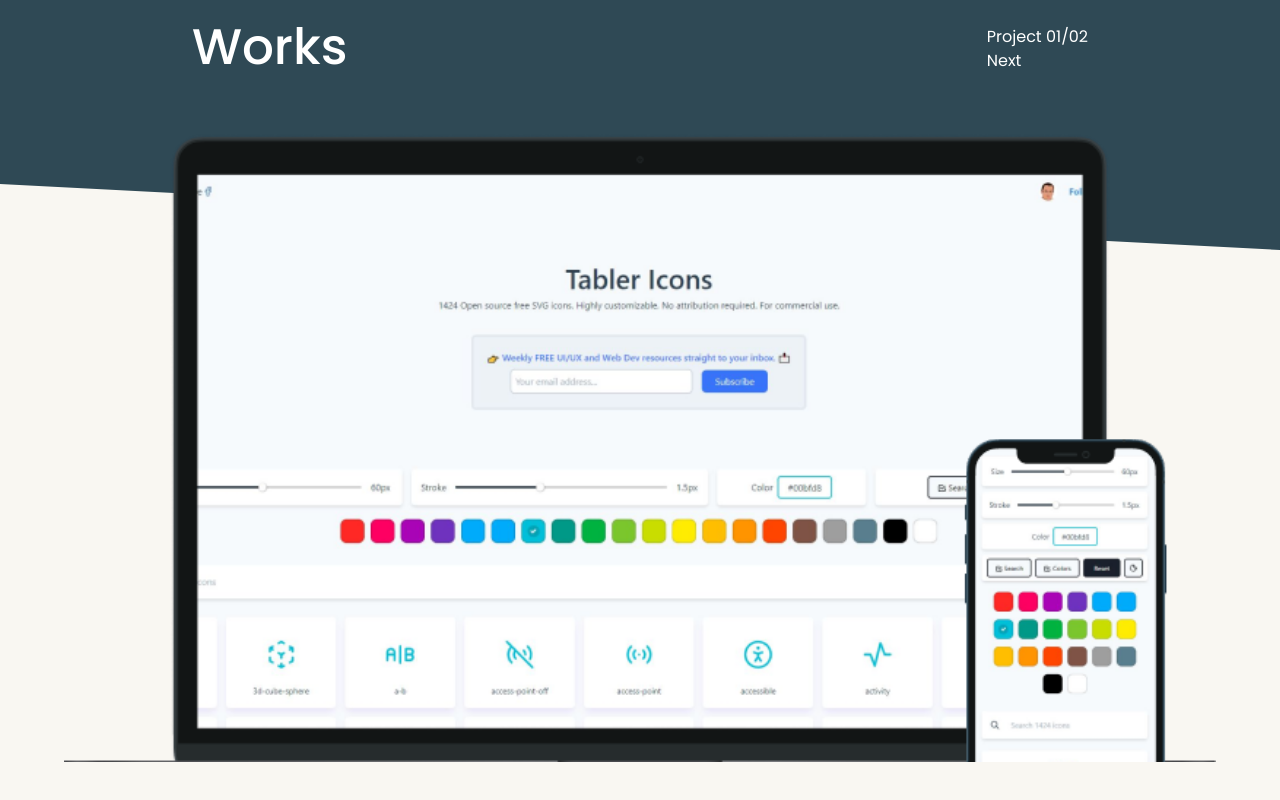
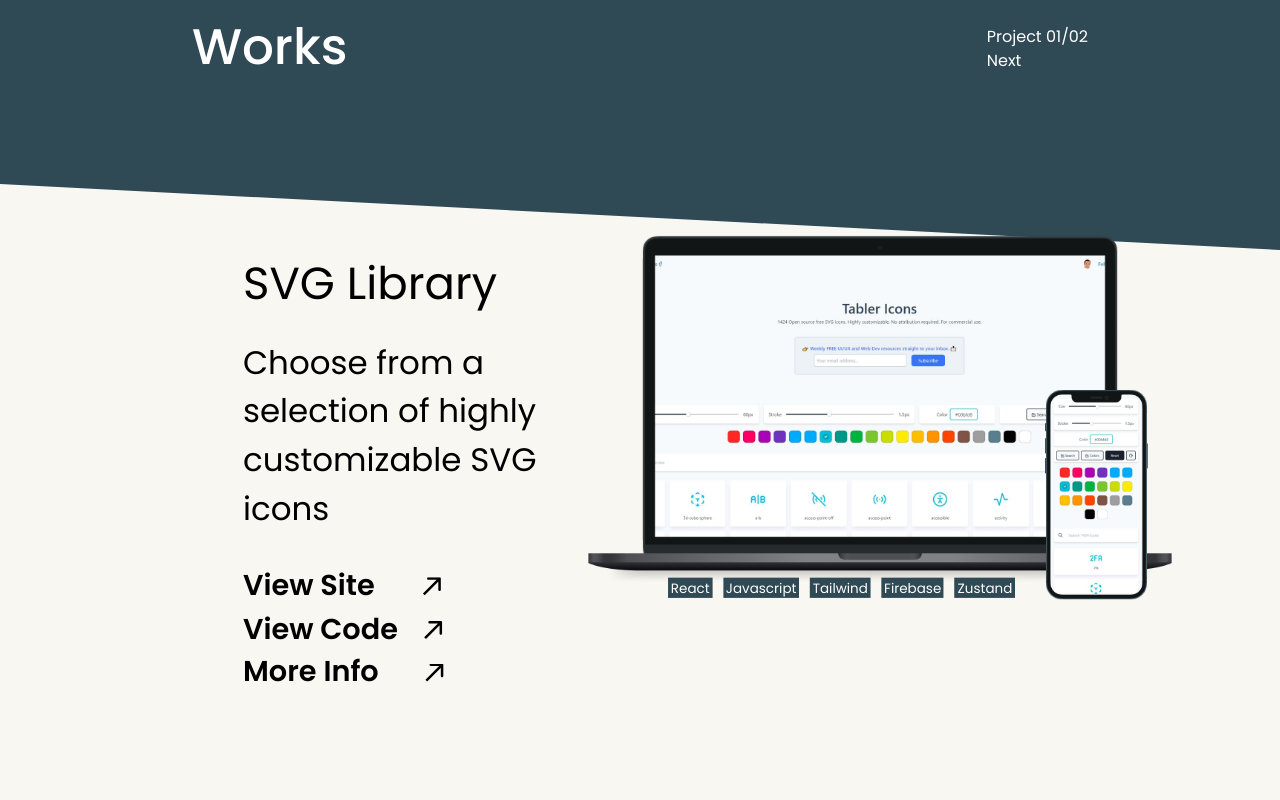
Before and after one commit to JadenFicklin/JadenFicklin, a React (Create React App) app: page / in a window 1280 px wide. Shown: the part 838-1638 px from the top of the page. Before the commit the page ends 1600 px from the top, so only its background shows below. Built offline with nearby package versions, Linux system fonts and the light colour scheme.

Commit message:
works page styling

```diff
--- a/src/components/Links.js
+++ b/src/components/Links.js
@@ -1,5 +1,4 @@
-import React from 'react';
-import { BsGithub, BsLinkedin, BsFacebook } from 'react-icons/bs';
+import React, { useRef } from 'react';
 import { FiGithub, FiLinkedin, FiFacebook } from 'react-icons/fi';
 
 function Links() {
--- a/src/pages/Landing/Works/index.js
+++ b/src/pages/Landing/Works/index.js
@@ -6,69 +6,99 @@
 import oakandstone from '../images/oakandstone.png';
 
 function Works() {
-    const [projectNumber, setProjectNumber] = useState(1);
+    const [projectNumber, setProjectNumber] = useState(0);
     const projects = [
         {
             image: svgApp,
             name: 'SVG Library',
             subtext: 'Choose from a selection of highly customizable SVG icons',
-            viewSite: 'svglibrary.com',
+            viewSite: 'https://tablericons.com/',
             viewCode: 'github.com',
-            moreInfo: 'this is a project that used xyz..'
+            moreInfo: 'this is a project that used xyz..',
+            languagesUsed: [
+                'React',
+                'Javascript',
+                'Tailwind',
+                'Firebase',
+                'Zustand'
+            ]
         },
         {
-            image: svgApp,
+            image: oakandstone,
             name: 'Oak and Stone',
             subtext:
                 'Freelance project for a cabinet remodel construction business.',
-            viewSite: 'oakandstone.com',
-            viewCode: 'github.com',
-            moreInfo: 'this is a project that used xyz..'
+            viewSite: 'https://oakandstone.netlify.app/',
+            viewCode: 'https://github.com/JadenFicklin/Oak-n-stone',
+            moreInfo: 'this is a project that used xyz..',
+            languagesUsed: ['React', 'Javascript', 'Netlify']
         }
     ];
 
     return (
-        <div className="w-full h-screen">
+        <div className="w-full mb-[10vh] md:mb-[35vh]">
             <div
                 className="w-full bg-center bg-no-repeat bg-cover h-[300px]"
                 style={{ backgroundImage: `url(${banner})` }}>
                 <div className="w-[80vw] sm:w-[70vw] ml-[10vw] sm:ml-[15vw] pt-12 text-white  flex justify-between items-end ">
                     <h2 className=" text-[50px] font-medium">Works</h2>
                     <div className="mb-3">
-                        <p>Project 0{projectNumber}/02</p>
-                        {projectNumber === 1 && (
-                            <button onClick={() => setProjectNumber(2)}>
+                        <p>Project 0{projectNumber + 1}/02</p>
+                        {projectNumber === 0 && (
+                            <button onClick={() => setProjectNumber(1)}>
                                 Next
                             </button>
                         )}
-                        {projectNumber === 2 && (
-                            <button onClick={() => setProjectNumber(1)}>
+                        {projectNumber === 1 && (
+                            <button onClick={() => setProjectNumber(0)}>
                                 Previous
                             </button>
                         )}
                     </div>
                 </div>
             </div>
-            <div className="z-20 grid w-full grid-cols-1 h-min">
-                <img
-                    src={projectNumber === 1 ? svgApp : oakandstone}
-                    alt="Svg App"
-                    className="mx-auto -mt-32 bg-center bg-no-repeat bg-cover w-[90%]"
-                />
-                <div className="w-9/12 mx-auto mt-10">
+            <div className="z-20 grid w-full grid-cols-1 h-min md:grid-cols-2 md:w-9/12 md:mx-auto ">
+                <a
+                    href={projects[projectNumber].viewSite}
+                    target="_blank"
+                    rel="noreferrer"
+                    className="md:order-2">
+                    <div
+                        style={{
+                            backgroundImage: `url(${projects[projectNumber].image})`,
+                            paddingTop: '56.25%', // Use the aspect ratio of your image (9/16 = 0.5625 * 100 = 56.25% for a 16:9 aspect ratio)
+                            backgroundSize: 'cover',
+                            backgroundPosition: 'center',
+                            backgroundRepeat: 'no-repeat'
+                        }}
+                        className="mx-auto -mt-32 w-[90%] md:m-auto md:mt-20 md:scale-125 xl:mt-5 xl:scale-[135%] relative">
+                        <div className="absolute w-8/12 ml-2 h-min -bottom-6 xs:-bottom-1 xs:w-10/12 -left-8 flex md:-bottom-6 lg:-bottom-0 lg:-left-12 text-[10px] flex-wrap justify-end">
+                            {projects[projectNumber].languagesUsed.map(
+                                (item) => {
+                                    return (
+                                        <p className="bg-[#2F4955] mx-[1px] my-[1px] px-[2px] text-white lg:mx-1">
+                                            {item}
+                                        </p>
+                                    );
+                                }
+                            )}
+                        </div>
+                    </div>
+                </a>
+                <div className="w-9/12 mx-auto mt-10 xl:scale-125 xl:ml-32">
                     {projects.map(
                         (item, index) =>
-                            index === projectNumber - 1 && (
+                            index === projectNumber && (
                                 <>
-                                    <h3 className="text-4xl sm:-mt-32">
-                                        {item.name}
-                                    </h3>
+                                    <h3 className="text-4xl">{item.name}</h3>
                                     <p className=" text-[26px] mt-6 max-w-[300px]">
                                         {item.subtext}
                                     </p>
                                     <div className="text-[23px] font-semibold flex flex-wrap mt-6">
                                         <a
                                             href={item.viewSite}
+                                            target="_blank"
+                                            rel="noreferrer"
                                             className="w-full">
                                             View Site{' '}
                                             <span>
@@ -81,6 +111,8 @@
                                         </a>
                                         <a
                                             href={item.viewCode}
+                                            target="_blank"
+                                            rel="noreferrer"
                                             className="w-full">
                                             View Code
                                             <span>
@@ -91,18 +123,16 @@
                                                 />
                                             </span>
                                         </a>
-                                        <a
-                                            href={item.moreInfo}
-                                            className="w-full">
+                                        <button className="flex self-start w-full ">
                                             More Info
                                             <span>
                                                 <img
                                                     src={arrowNe}
                                                     alt="go to project"
-                                                    className="inline ml-8"
+                                                    className="inline ml-9"
                                                 />
                                             </span>
-                                        </a>
+                                        </button>
                                     </div>
                                 </>
                             )
```
